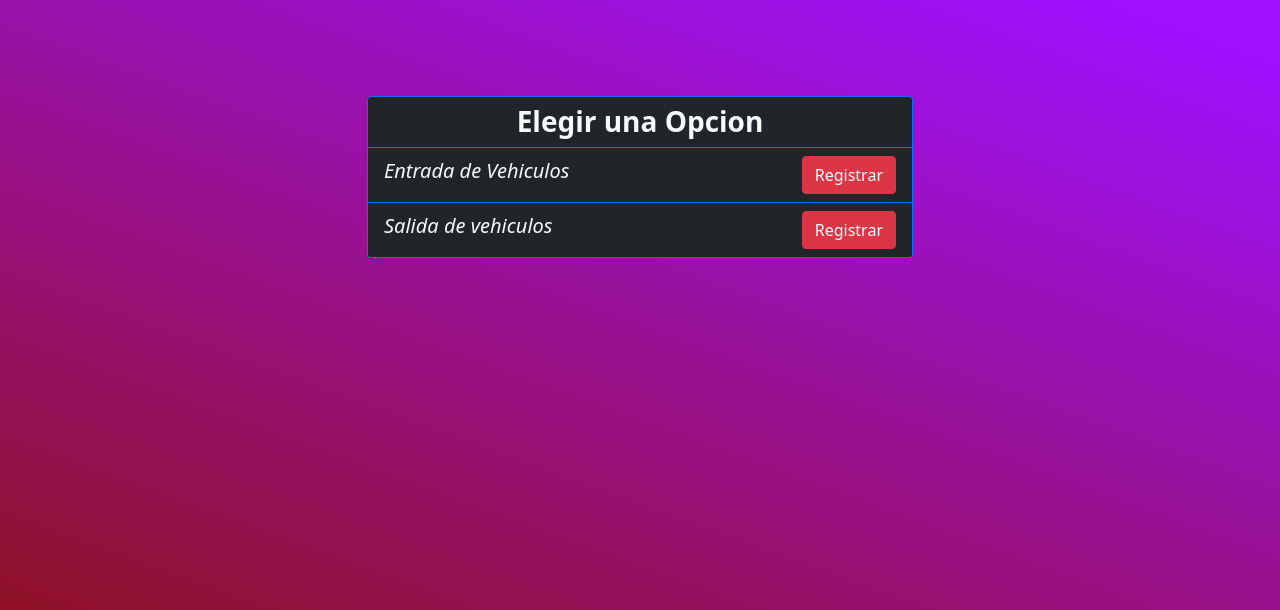
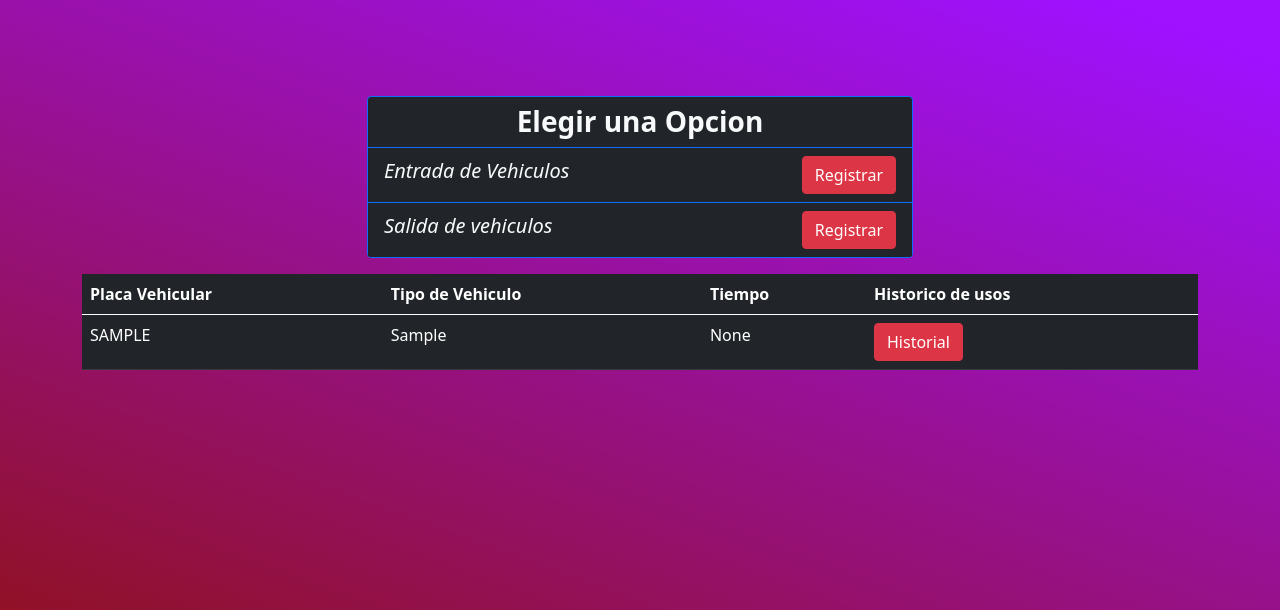
Before and after one commit to Shiyoki/TrabajoPractico, a Flask app: page / in a window 1280 px wide. Shown: the top 610 px of the page. Run offline with Flask 2, Linux system fonts and the light colour scheme; tables that the repository leaves empty hold one stand-in row (values such as "Sample post"); some libraries are stand-ins or nearby versions.

Commit message:
final stuff

```diff
--- a/app/__init__.py
+++ b/app/__init__.py
@@ -1,5 +1,5 @@
 from flask import Flask
-from .config import Config
+from .Config import Config
 from flask_sqlalchemy import SQLAlchemy
 
 db = SQLAlchemy()
--- a/app/index/routes.py
+++ b/app/index/routes.py
@@ -42,7 +42,7 @@ def registerin():
 
         vehicle = Vehicle(license_plate=form.license_plate.data,
                           vehicle_type=form.vehicle_type.data,
-                          owner_id=person.id,
+                          owner_id_document=person.id_document,
                           parking_lot_id=lot.id
                           )
         db.session.add(vehicle)
@@ -93,3 +93,9 @@ def registerout():
 
     return render_template('registerout.html', form=form,
                            car_occupied=car_occupied, bike_ocuppied=bike_ocuppied)
+
+
+@index.route("/history/<id>")
+def history(id):
+    usage = Usage.query.filter_by(id_document=id).first_or_404()
+    render_template("home.html", Usage=usage)
--- a/app/models.py
+++ b/app/models.py
@@ -19,7 +19,7 @@ class Person(db.Model):
 class Vehicle(db.Model):
     license_plate = db.Column(db.String(7), primary_key=True)
     vehicle_type = db.Column(db.String(1), nullable=False)
-    owner_id = db.Column(db.Integer, db.ForeignKey('person.id'))
+    owner_id_document = db.Column(db.Integer, db.ForeignKey('person.id_document'))
     parking_lot_id = db.Column(db.Integer, db.ForeignKey('lot.id'))
 
     def __repr__(self):
--- a/app/templates/menu.html
+++ b/app/templates/menu.html
@@ -18,4 +18,67 @@
             </div>
         </div>
     </section>
+
+    <section class="mt-3">
+        <table class="table table-dark table-hover">
+            <thead>
+                <tr>
+                    <th>Placa Vehicular</th>
+                    <th>Tipo de Vehiculo</th>
+                    <th>Tiempo</th>
+                    <th>Historico de usos</th>
+                </tr>
+            </thead>
+            <tbody>
+                {% for vehicle in vehicles %}
+                    <tr>
+                        <td><span class="text-uppercase">{{ vehicle.license_plate }}</span></td>
+                        <td>{{ vehicle.vehicle_type }}</td>
+                        <td>None</td>
+                        <td>
+                            <a href="{{ url_for('index.history', id=vehicle.owner_id_document) }}" class="btn btn-danger" data-bs-toggle="modal" data-bs-target="#exampleModal">Historial</a>
+
+                            <div class="modal fade" id="exampleModal" tabindex="-1" aria-labelledby="exampleModalLabel" aria-hidden="true">
+                                <div class="modal-dialog">
+                                  <div class="modal-content">
+                                    <div class="modal-header">
+                                      <h5 class="modal-title" id="exampleModalLabel">Historial</h5>
+                                      <button type="button" class="btn-close" data-bs-dismiss="modal" aria-label="Close"></button>
+                                    </div>
+                                    <div class="modal-body">
+                                        <table class="table table-hover">
+                                            <thead>
+                                                <tr>
+                                                    <th>#</th>
+                                                    <th>Tiempo de entrada</th>
+                                                    <th>Tiempo de salida</th>
+                                                    <th>Cedula de la persona</th>
+                                                    <th>Monto de pago</th>
+                                                </tr>
+                                            </thead>
+                                            <tbody>
+                                                {% for usage in usages %}
+                                                    <tr>
+                                                        <td>{{ usage.id }}</td>
+                                                        <td>{{ usage.in_time }}</td>
+                                                        <td>{{ usage.out_time }}</td>
+                                                        <td>{{ usage.person_id_document }}</td>
+                                                        <td>{{ usage.total_charge }}</td>
+                                                    </tr>
+                                                {% endfor %}
+                                            </tbody>
+                                        </table>
+                                    </div>
+                                    <div class="modal-footer">
+                                      <button type="button" class="btn btn-secondary" data-bs-dismiss="modal">Close</button>
+                                    </div>
+                                  </div>
+                                </div>
+                              </div>
+                        </td>
+                    </tr>
+                {% endfor %}
+            </tbody>
+        </table>
+    </section>
 {% endblock content %}
--- a/app/utils.py
+++ b/app/utils.py
@@ -23,3 +23,7 @@ def total_charge(vehi_type, init_time, out_time):
         return initial_charge[vehi_type]
     else:
         return (initial_charge[vehi_type] * (int(round(hours.seconds / 3600)) * fee_per_hour[vehi_type]))
+
+def time_in(init_time):
+    hours = init_time - datetime.now()
+    return int(round(hours.seconds / 3600))
```
Also changed, not shown: app/test.db.
